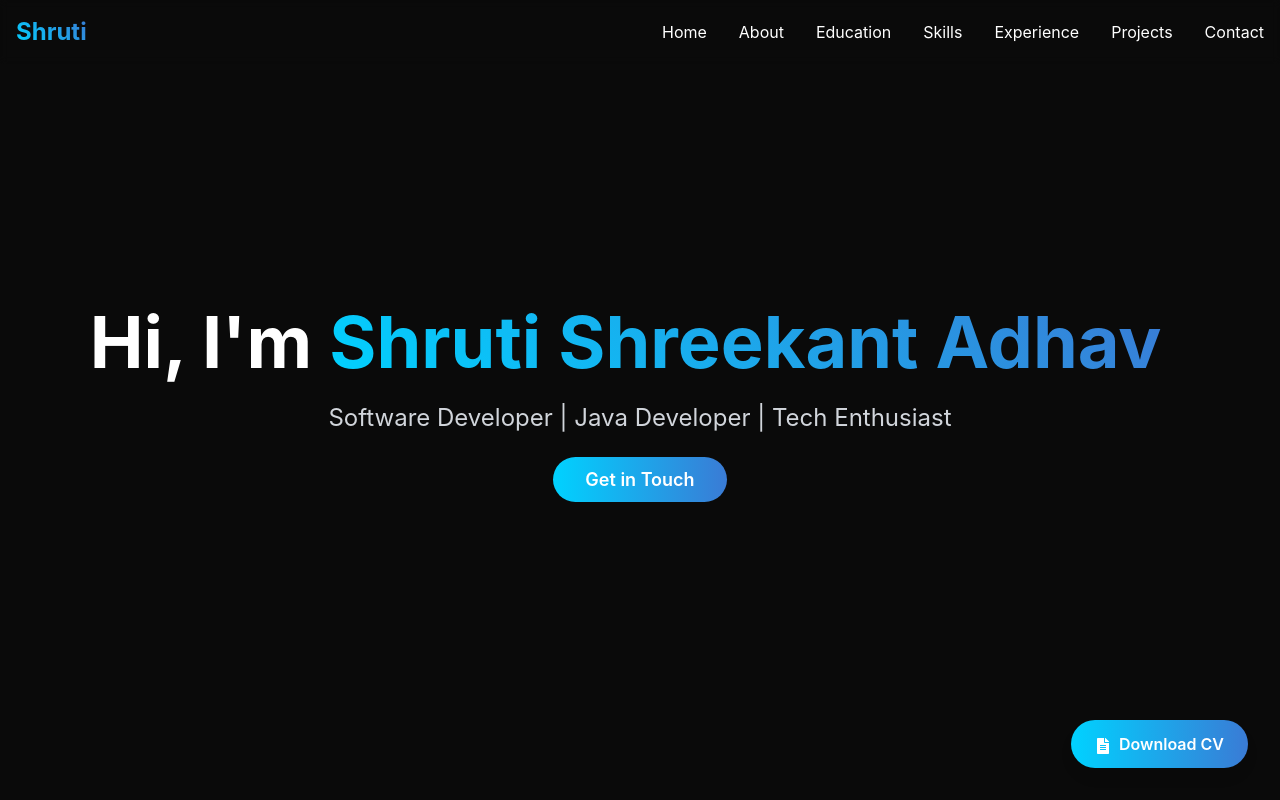
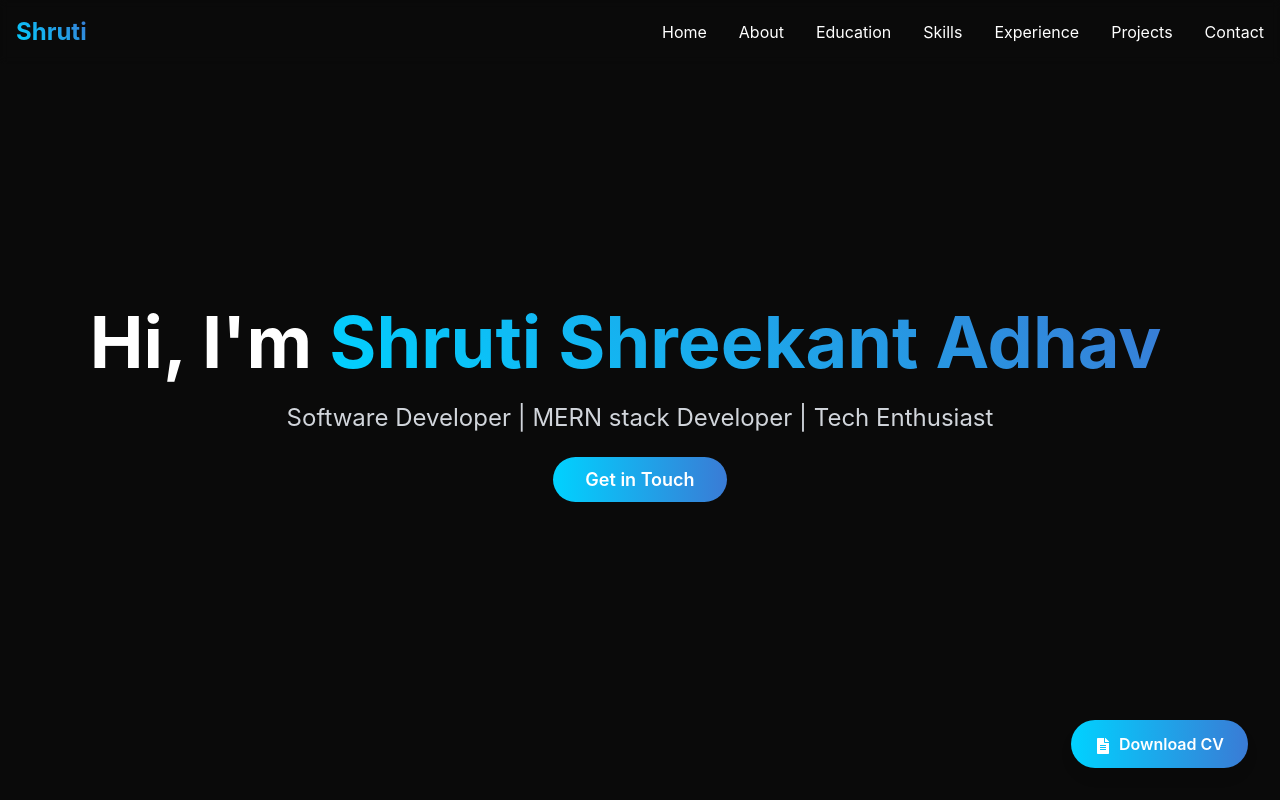
Before and after one commit to adhavshruti12/Portfolio-, a React (Vite) app in the folder frontend/: page / in a window 1280 px wide. Shown: the top 800 px of the page. Built offline with nearby package versions, Linux system fonts and the light colour scheme.

Commit message:
Update Hero.jsx

```diff
--- a/frontend/src/components/Hero.jsx
+++ b/frontend/src/components/Hero.jsx
@@ -38,7 +38,7 @@ function Hero() {
           transition={{ duration: 0.5, delay: 0.2 }}
           className="text-xl md:text-2xl text-gray-300 mb-8"
         >
-          Software Developer | Java Developer | Tech Enthusiast
+          Software Developer | MERN stack Developer | Tech Enthusiast
         </motion.p>
         <motion.div
           initial={{ opacity: 0, y: 20 }}
```
